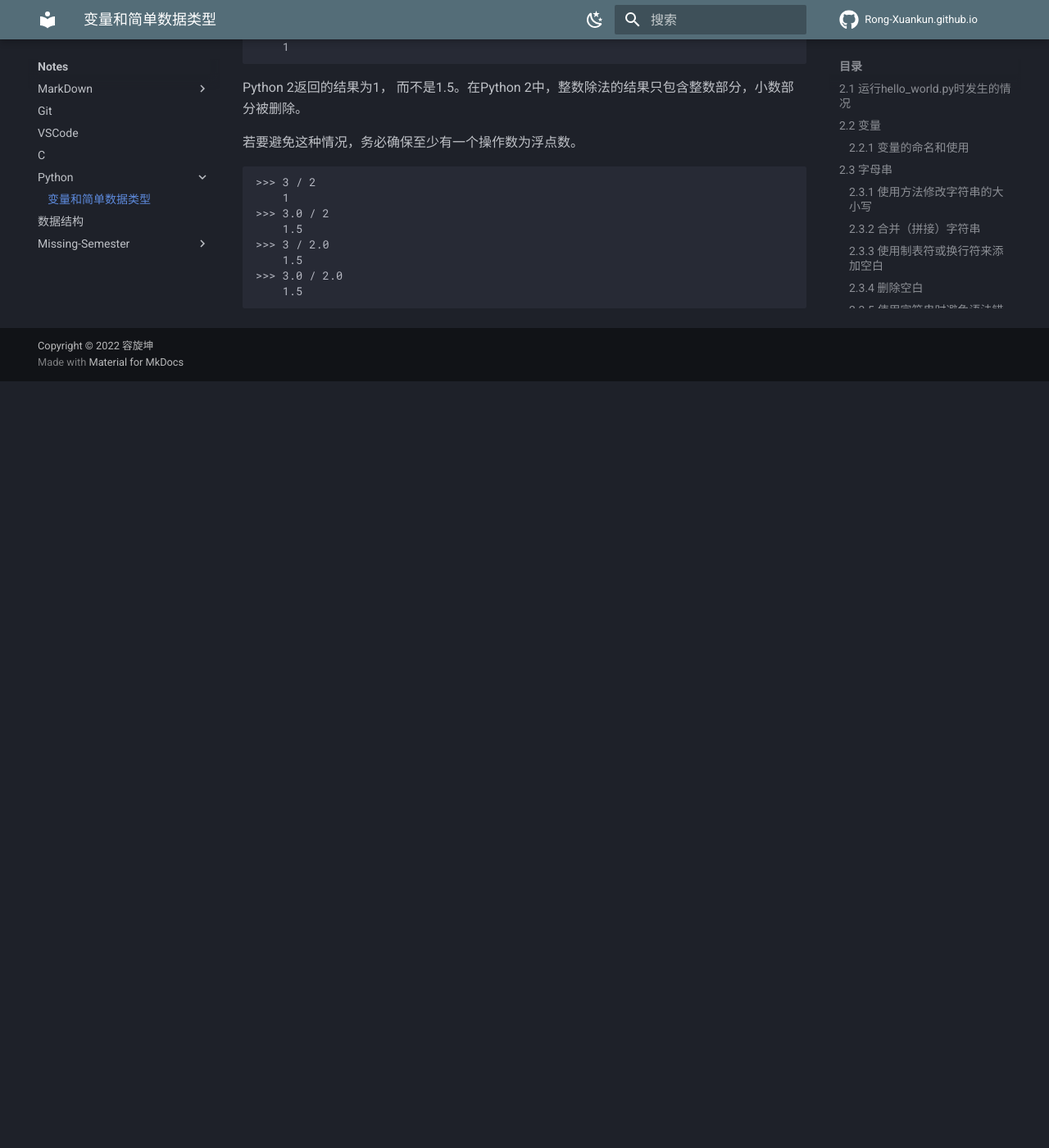
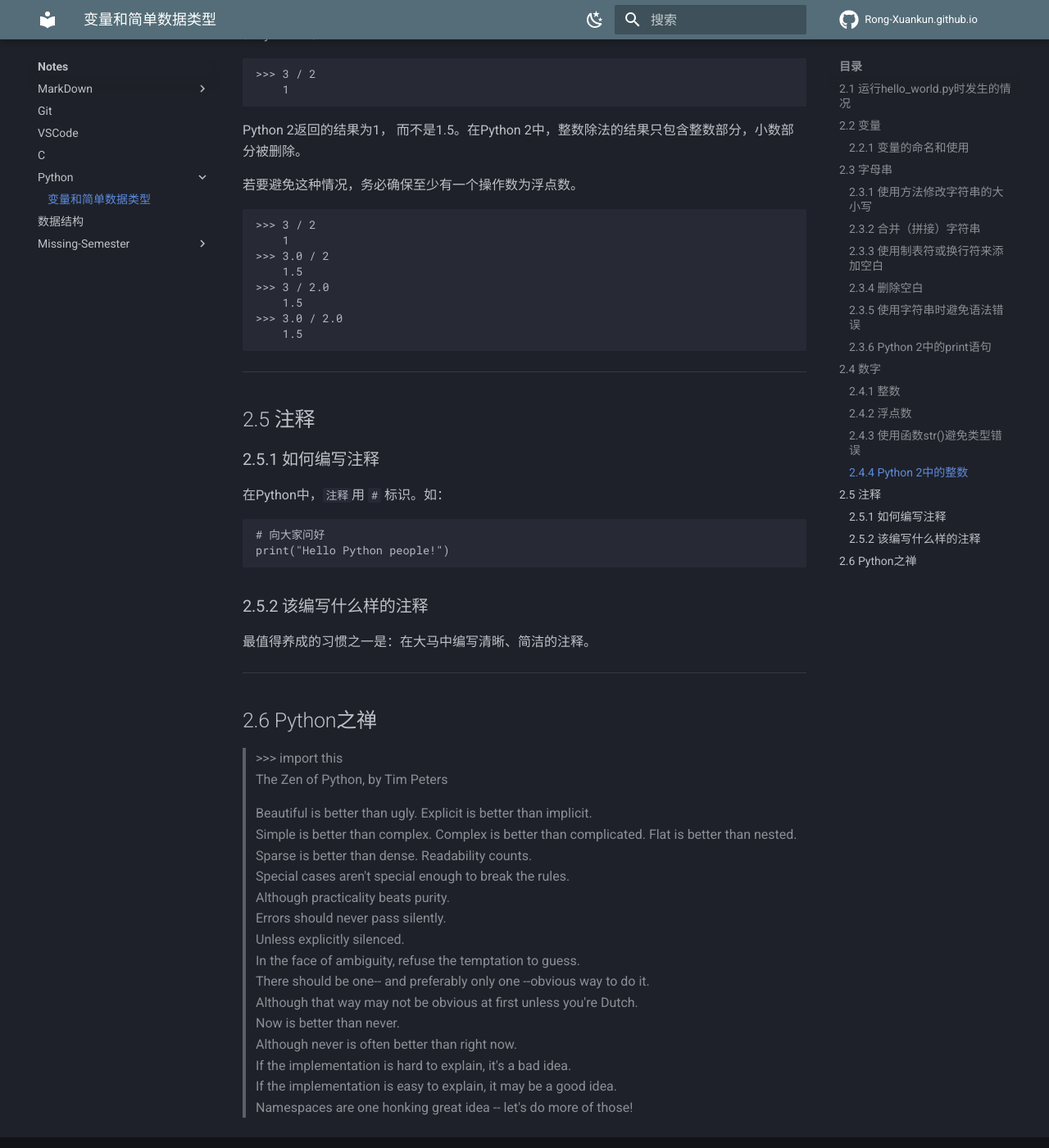
Before and after one commit to Rong-Xuankun/Rong-xuankun.github.io, an MkDocs documentation site: the page built from docs/Notes/Python/1-变量和简单数据类型.md, in a window 1280 px wide and 1400 px high, scrolled down 6144 px. Shown: the whole window at 82% size. Built offline with MkDocs 1.6.1 and Material for MkDocs 9.7.7, drawn with Linux system fonts in a browser that asks for light colours; comment, search, counter and statistics services are not loaded; before the commit the page ends 6609 px from its top, so only the background shows below that.

Commit message:
Update Python

````diff
--- a/docs/Notes/Python/1-变量和简单数据类型.md
+++ b/docs/Notes/Python/1-变量和简单数据类型.md
@@ -17,6 +17,8 @@
 运行文件`hello_world.py`时，末尾的`.py`指出这是一个Python程序。
 
 看到print时，解释器就会将括号内的内容打印到屏幕，而不会管括号内的内容是什么。
+
+-----
 
 ## 2.2 变量
 
@@ -228,6 +230,8 @@
 
 在Python 2中，无需将要打印的内容放在括号里。
 
+-----
+
 ## 2.4 数字
 
 ### 2.4.1 整数
@@ -326,3 +330,48 @@
 >>> 3.0 / 2.0
     1.5
 ```
+
+-----
+
+## 2.5 注释
+
+### 2.5.1 如何编写注释
+
+在Python中，`注释`用 `#` 标识。如：
+
+```
+# 向大家问好
+print("Hello Python people!")
+```
+
+### 2.5.2 该编写什么样的注释
+
+
+最值得养成的习惯之一是：在大马中编写清晰、简洁的注释。
+
+-----
+
+## 2.6 Python之禅
+
+> \>\>\> import this
+> The Zen of Python, by Tim Peters
+>
+> Beautiful is better than ugly.
+> Explicit is better than implicit.
+> Simple is better than complex.
+> Complex is better than complicated.
+> Flat is better than nested.
+> Sparse is better than dense.
+> Readability counts.
+> Special cases aren't special enough to break the rules.
+> Although practicality beats purity.
+> Errors should never pass silently.
+> Unless explicitly silenced.
+> In the face of ambiguity, refuse the temptation to guess.
+> There should be one-- and preferably only one --obvious way to do it.
+> Although that way may not be obvious at first unless you're Dutch.
+> Now is better than never.
+> Although never is often better than right now.
+> If the implementation is hard to explain, it's a bad idea.
+> If the implementation is easy to explain, it may be a good idea.
+> Namespaces are one honking great idea -- let's do more of those!
--- /dev/null
+++ b/docs/Notes/Python/2-列表简介.md
@@ -0,0 +1,3 @@
+# 列表简介
+
+## 3.1 列表是什么
````
